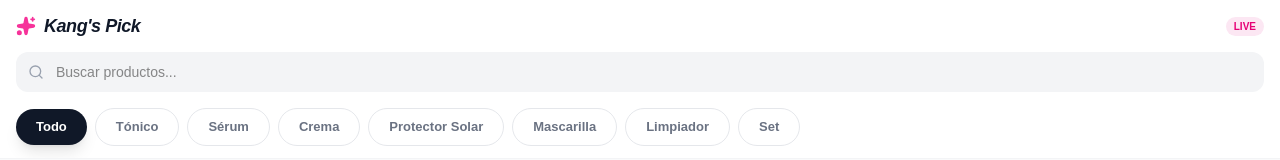
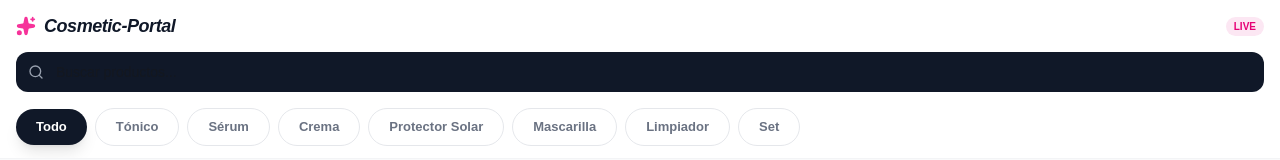
Before and after one commit to ginikang3/cosmetic-portal, a Next.js app: page / in a window 1280 px wide. Shown: the top 160 px of the page. Built offline with nearby package versions, Linux system fonts and the light colour scheme; no server answers; the database is empty.

Commit message:
업데이트

```diff
--- a/app/page.tsx
+++ b/app/page.tsx
@@ -115,7 +115,7 @@ export default function SkinCarePortal() {
         <div className="px-4 py-3 flex items-center justify-between">
           <div className="flex items-center gap-2">
             <Sparkles className="w-5 h-5 text-pink-500 fill-pink-500" />
-            <h1 className="text-lg font-bold tracking-tight text-gray-900 italic">Kang's Pick</h1>
+            <h1 className="text-lg font-bold tracking-tight text-gray-900 italic">Cosmetic-Portal</h1>
           </div>
           <span className="text-[10px] bg-pink-100 text-pink-600 px-2 py-0.5 rounded-full font-bold uppercase">Live</span>
         </div>
@@ -126,7 +126,7 @@ export default function SkinCarePortal() {
             <input
               type="text"
               placeholder="Buscar productos..."
-              className="w-full bg-gray-100 border-none rounded-xl py-2.5 pl-10 pr-4 text-sm focus:ring-2 focus:ring-pink-400 transition-all outline-none"
+              className="w-full bg-gray-900 border-none rounded-xl py-2.5 pl-10 pr-4 text-sm focus:ring-2 focus:ring-pink-400 transition-all outline-none"
               value={searchQuery}
               onChange={(e) => setSearchQuery(e.target.value)}
             />
```
